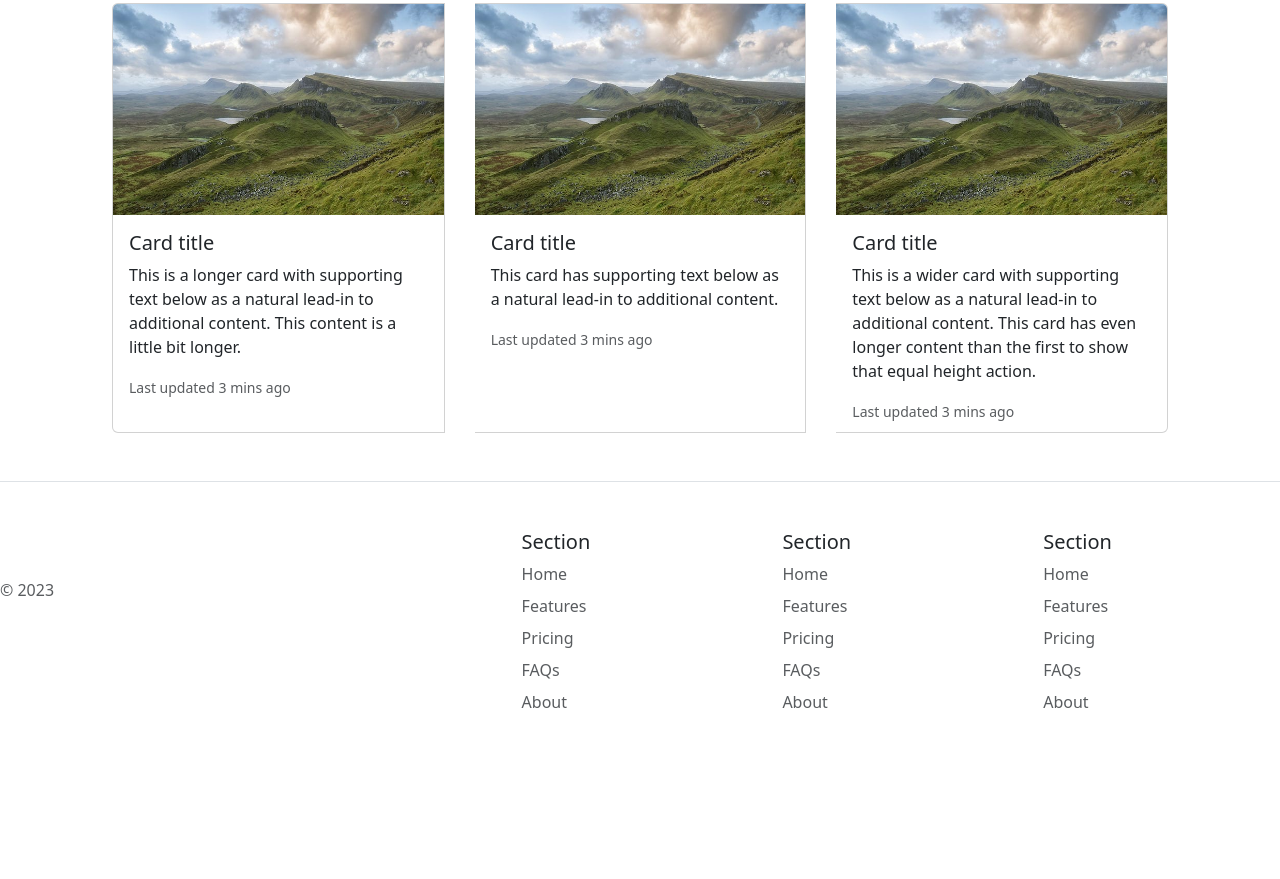
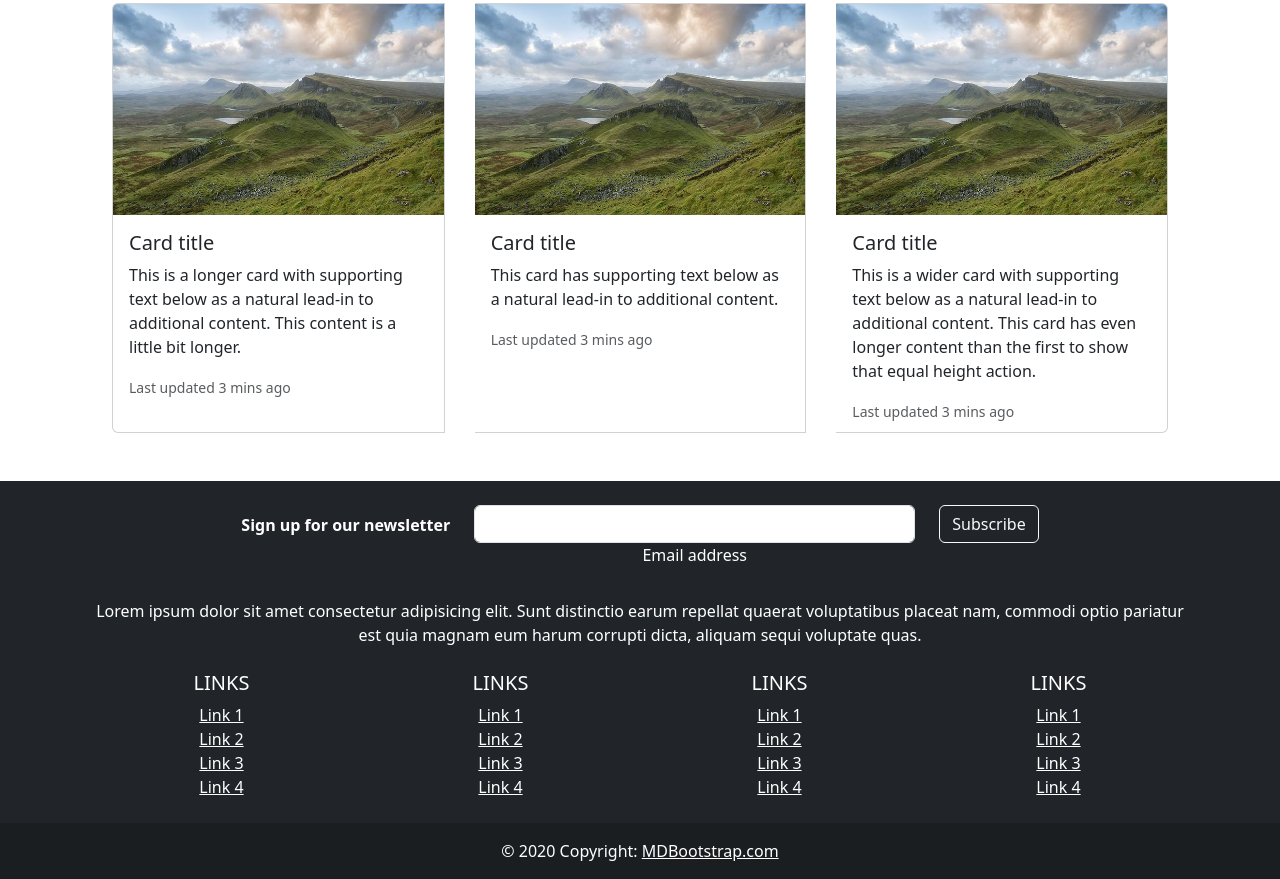
Before and after one commit to Julizajz/Bootstrap_Debrief, a plain HTML site: page index.html in a window 1280 px wide. Shown: the part 840-1719 px from the top of the page. Before the commit the page ends 1674 px from the top, so only its background shows below. Drawn offline with nearby package versions, Linux system fonts and the light colour scheme.

Commit message:
added footer

```diff
--- a/index.html
+++ b/index.html
@@ -88,53 +88,161 @@
         </div>
 
 
-        <footer class="row row-cols-1 row-cols-sm-2 row-cols-md-5 py-5 my-5 border-top">
-            <div class="col mb-3">
-              <a href="/" class="d-flex align-items-center mb-3 link-body-emphasis text-decoration-none">
-                <svg class="bi me-2" width="40" height="32"><use xlink:href="#bootstrap"></use></svg>
-              </a>
-              <p class="text-body-secondary">© 2023</p>
+      <!-- Footer -->
+<footer class="bg-dark text-center text-white mt-5">
+    <!-- Grid container -->
+    <div class="container p-4">
+
+
+      <!-- Section: Form -->
+      <section class="">
+        <form action="">
+          <!--Grid row-->
+          <div class="row d-flex justify-content-center">
+            <!--Grid column-->
+            <div class="col-auto">
+              <p class="pt-2">
+                <strong>Sign up for our newsletter</strong>
+              </p>
             </div>
+            <!--Grid column-->
 
-            <div class="col mb-3">
+            <!--Grid column-->
+            <div class="col-md-5 col-12">
+              <!-- Email input -->
+              <div class="form-outline form-white mb-4">
+                <input type="email" id="form5Example21" class="form-control" />
+                <label class="form-label" for="form5Example21">Email address</label>
+              </div>
+            </div>
+            <!--Grid column-->
 
+            <!--Grid column-->
+            <div class="col-auto">
+              <!-- Submit button -->
+              <button type="submit" class="btn btn-outline-light mb-4">
+                Subscribe
+              </button>
             </div>
+            <!--Grid column-->
+          </div>
+          <!--Grid row-->
+        </form>
+      </section>
+      <!-- Section: Form -->
 
-            <div class="col mb-3">
-              <h5>Section</h5>
-              <ul class="nav flex-column">
-                <li class="nav-item mb-2"><a href="#" class="nav-link p-0 text-body-secondary">Home</a></li>
-                <li class="nav-item mb-2"><a href="#" class="nav-link p-0 text-body-secondary">Features</a></li>
-                <li class="nav-item mb-2"><a href="#" class="nav-link p-0 text-body-secondary">Pricing</a></li>
-                <li class="nav-item mb-2"><a href="#" class="nav-link p-0 text-body-secondary">FAQs</a></li>
-                <li class="nav-item mb-2"><a href="#" class="nav-link p-0 text-body-secondary">About</a></li>
+      <!-- Section: Text -->
+      <section class="mb-4">
+        <p>
+          Lorem ipsum dolor sit amet consectetur adipisicing elit. Sunt distinctio earum
+          repellat quaerat voluptatibus placeat nam, commodi optio pariatur est quia magnam
+          eum harum corrupti dicta, aliquam sequi voluptate quas.
+        </p>
+      </section>
+      <!-- Section: Text -->
+
+      <!-- Section: Links -->
+      <section class="">
+        <!--Grid row-->
+        <div class="row">
+          <!--Grid column-->
+          <div class="col-lg-3 col-md-6 mb-4 mb-md-0">
+            <h5 class="text-uppercase">Links</h5>
+
+            <ul class="list-unstyled mb-0">
+              <li>
+                <a href="#!" class="text-white">Link 1</a>
+              </li>
+              <li>
+                <a href="#!" class="text-white">Link 2</a>
+              </li>
+              <li>
+                <a href="#!" class="text-white">Link 3</a>
+              </li>
+              <li>
+                <a href="#!" class="text-white">Link 4</a>
+              </li>
             </ul>
           </div>
+          <!--Grid column-->
 
-            <div class="col mb-3">
-              <h5>Section</h5>
-              <ul class="nav flex-column">
-                <li class="nav-item mb-2"><a href="#" class="nav-link p-0 text-body-secondary">Home</a></li>
-                <li class="nav-item mb-2"><a href="#" class="nav-link p-0 text-body-secondary">Features</a></li>
-                <li class="nav-item mb-2"><a href="#" class="nav-link p-0 text-body-secondary">Pricing</a></li>
-                <li class="nav-item mb-2"><a href="#" class="nav-link p-0 text-body-secondary">FAQs</a></li>
-                <li class="nav-item mb-2"><a href="#" class="nav-link p-0 text-body-secondary">About</a></li>
+          <!--Grid column-->
+          <div class="col-lg-3 col-md-6 mb-4 mb-md-0">
+            <h5 class="text-uppercase">Links</h5>
+
+            <ul class="list-unstyled mb-0">
+              <li>
+                <a href="#!" class="text-white">Link 1</a>
+              </li>
+              <li>
+                <a href="#!" class="text-white">Link 2</a>
+              </li>
+              <li>
+                <a href="#!" class="text-white">Link 3</a>
+              </li>
+              <li>
+                <a href="#!" class="text-white">Link 4</a>
+              </li>
             </ul>
           </div>
+          <!--Grid column-->
 
-            <div class="col mb-3">
-              <h5>Section</h5>
-              <ul class="nav flex-column">
-                <li class="nav-item mb-2"><a href="#" class="nav-link p-0 text-body-secondary">Home</a></li>
-                <li class="nav-item mb-2"><a href="#" class="nav-link p-0 text-body-secondary">Features</a></li>
-                <li class="nav-item mb-2"><a href="#" class="nav-link p-0 text-body-secondary">Pricing</a></li>
-                <li class="nav-item mb-2"><a href="#" class="nav-link p-0 text-body-secondary">FAQs</a></li>
-                <li class="nav-item mb-2"><a href="#" class="nav-link p-0 text-body-secondary">About</a></li>
+          <!--Grid column-->
+          <div class="col-lg-3 col-md-6 mb-4 mb-md-0">
+            <h5 class="text-uppercase">Links</h5>
+
+            <ul class="list-unstyled mb-0">
+              <li>
+                <a href="#!" class="text-white">Link 1</a>
+              </li>
+              <li>
+                <a href="#!" class="text-white">Link 2</a>
+              </li>
+              <li>
+                <a href="#!" class="text-white">Link 3</a>
+              </li>
+              <li>
+                <a href="#!" class="text-white">Link 4</a>
+              </li>
             </ul>
           </div>
+          <!--Grid column-->
+
+          <!--Grid column-->
+          <div class="col-lg-3 col-md-6 mb-4 mb-md-0">
+            <h5 class="text-uppercase">Links</h5>
+
+            <ul class="list-unstyled mb-0">
+              <li>
+                <a href="#!" class="text-white">Link 1</a>
+              </li>
+              <li>
+                <a href="#!" class="text-white">Link 2</a>
+              </li>
+              <li>
+                <a href="#!" class="text-white">Link 3</a>
+              </li>
+              <li>
+                <a href="#!" class="text-white">Link 4</a>
+              </li>
+            </ul>
+          </div>
+          <!--Grid column-->
+        </div>
+        <!--Grid row-->
+      </section>
+      <!-- Section: Links -->
+    </div>
+    <!-- Grid container -->
+
+    <!-- Copyright -->
+    <div class="text-center p-3" style="background-color: rgba(0, 0, 0, 0.2);">
+      © 2020 Copyright:
+      <a class="text-white" href="https://mdbootstrap.com/">MDBootstrap.com</a>
+    </div>
+    <!-- Copyright -->
   </footer>
-
-
+  <!-- Footer -->
 
 
 
```
Lines whose indentation alone changed are shown as unchanged.
